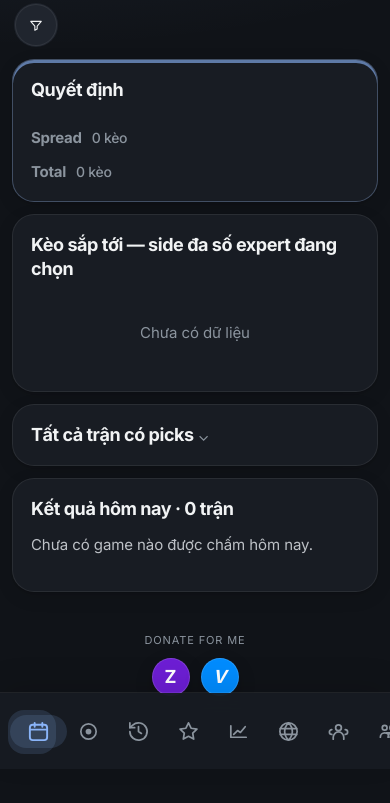
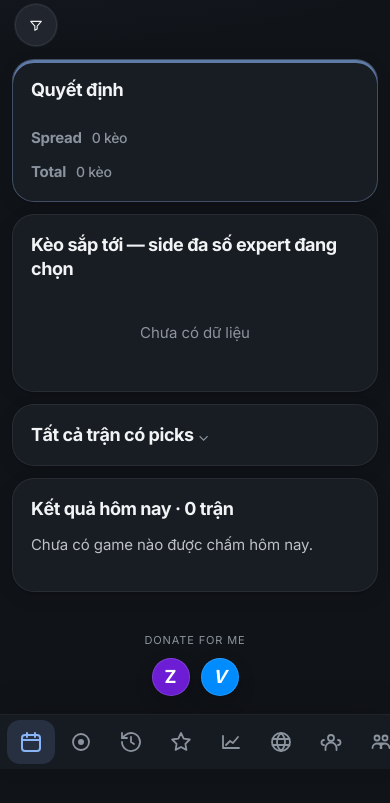
Before and after one commit to hnguyen76/actions-tracker, a plain HTML site: page src/actions_tracker/templates/index.html in a window 390 px wide. Shown: the part 75-878 px from the top of the page. Drawn offline with nearby package versions, Linux system fonts and the light colour scheme; files that its build step writes are made by us from their sources; files whose address does not match are found by name.

Commit message:
fix: use one mobile tab highlight

```diff
--- a/src/actions_tracker/templates/static/dashboard.css
+++ b/src/actions_tracker/templates/static/dashboard.css
@@ -443,18 +443,18 @@ footer { padding-bottom: 52px; }
   .today-result { border-radius: 17px; }
 
   .bottombar {
-    min-height: 76px;
-    padding: 8px 8px calc(7px + env(safe-area-inset-bottom));
+    min-height: 54px;
+    padding: 5px 7px calc(5px + env(safe-area-inset-bottom));
     border-top: 0;
     background: color-mix(in srgb, var(--surface) 90%, transparent);
     box-shadow: 0 -1px 0 var(--border), 0 -10px 30px rgba(0, 0, 0, .1);
     -webkit-backdrop-filter: saturate(140%) blur(20px);
     backdrop-filter: saturate(140%) blur(20px);
   }
-  .bottombar button { gap: 4px; padding: 3px 2px; border-radius: 16px; font-size: 10.5px; }
-  .bottombar svg { width: 23px; height: 23px; padding: 5px 17px; box-sizing: content-box; border-radius: 999px; }
-  .bottombar button[aria-current="page"] svg { background: var(--accent-wash); stroke-width: 2; }
-  .bottombar button[aria-current="page"] { color: var(--accent); }
+  .bottombar button { padding: 8px; border-radius: 13px; -webkit-tap-highlight-color: transparent; }
+  .bottombar svg { width: 24px; height: 24px; padding: 0; box-sizing: border-box; border-radius: 0; }
+  .bottombar button[aria-current="page"] svg { background: transparent; stroke-width: 2; }
+  .bottombar button[aria-current="page"] { color: var(--accent); background: color-mix(in srgb, var(--accent) 14%, transparent); }
   .sheet-backdrop:not([hidden]) { background: rgba(0, 0, 0, .52); -webkit-backdrop-filter: blur(3px); backdrop-filter: blur(3px); }
   .sheet:not([hidden]) { border: 0; border-radius: 28px 28px 0 0; padding: 10px 16px calc(22px + env(safe-area-inset-bottom)); box-shadow: 0 -12px 42px rgba(0, 0, 0, .24); }
   .sheet-grid { gap: 10px; }
```
Also changed, not shown: 1 other file.
